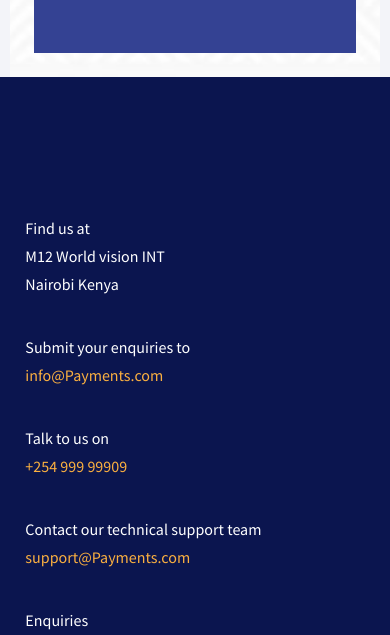
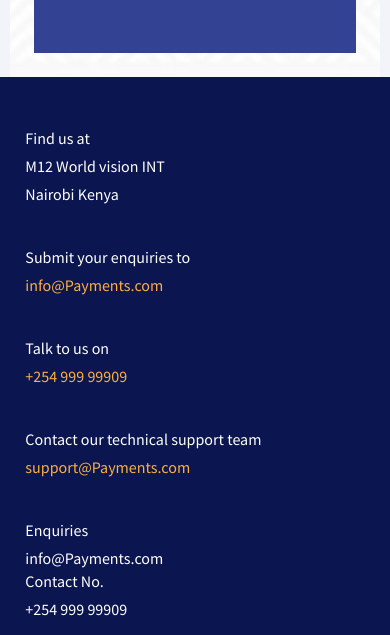
Before and after one commit to IanAndy/value8_payment, a plain HTML site: page index.html in a window 390 px wide. Shown: the part 5362-5997 px from the top of the page. Drawn offline with Linux system fonts and the light colour scheme; files whose address does not match are found by name.

Commit message:
footer mobile padding reduction

```diff
--- a/css/main.css
+++ b/css/main.css
@@ -3810,6 +3810,9 @@ footer .footer-lower .footer-lower-right a:hover {
         width: 100%;
         right: 5%;
     }
+    footer {
+        padding-top: 50px;
+    }
     footer .footer-sm {
         max-width: 100%;
     }
```
